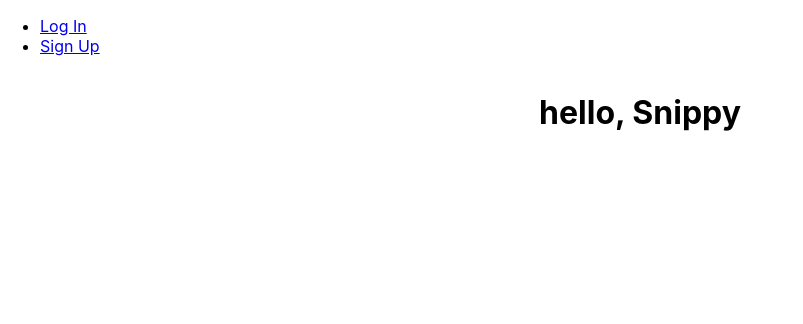
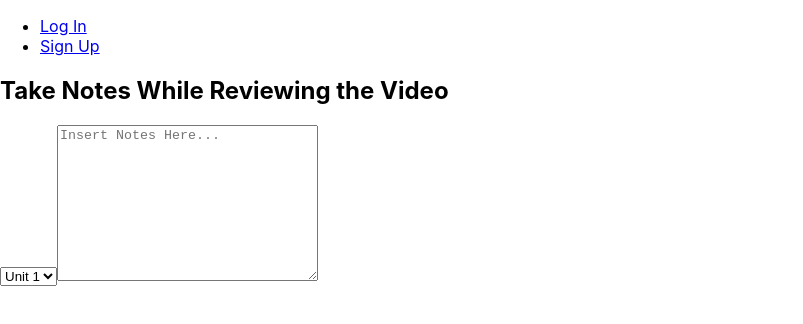
Before and after one commit to ilsyim/snippy-front-end, a React (Create React App) app: page / in a window 1280 px wide. Shown: the top 324 px of the page, without its empty margins (0-803 px from the left). Built offline with nearby package versions, Linux system fonts and the light colour scheme; no server answers.

Commit message:
stub up app components

```diff
--- a/src/App.jsx
+++ b/src/App.jsx
@@ -3,14 +3,17 @@ import { Routes, Route, useNavigate, Navigate } from 'react-router-dom'
 import NavBar from './components/NavBar/NavBar'
 import Signup from './pages/Signup/Signup'
 import Login from './pages/Login/Login'
-import Landing from './pages/Landing/Landing'
 import Profiles from './pages/Profiles/Profiles'
+import VideoList from './pages/VideoList/VideoList'
+import VideoShow from './pages/VideoShow/VideoShow'
 import ChangePassword from './pages/ChangePassword/ChangePassword'
 import * as authService from './services/authService'
 
 const App = () => {
   const [user, setUser] = useState(authService.getUser())
   const navigate = useNavigate()
+
+  const [notes, setNotes] = useState([])
 
   const handleLogout = () => {
     authService.logout()
@@ -26,7 +29,8 @@ const App = () => {
     <>
       <NavBar user={user} handleLogout={handleLogout} />
       <Routes>
-        <Route path="/" element={<Landing user={user} />} />
+        <Route path="/" element={<VideoList user={user} notes={notes} />} />
+        <Route path="/videoShow" element={<VideoShow />} />
         <Route
           path="/signup"
           element={<Signup handleSignupOrLogin={handleSignupOrLogin} />}
--- a/src/components/AddNote/AddNote.jsx
+++ b/src/components/AddNote/AddNote.jsx
@@ -1,6 +1,19 @@
+
+
 const AddNote = () => {
   return (
-    <></>
+    <>
+      <h2>Take Notes While Reviewing the Video</h2>
+      <form action="">
+        <select name="unit" >
+          <option value="1" selected>Unit 1</option>
+          <option value="2">Unit 2</option>
+          <option value="3">Unit 3</option>
+          <option value="4">Unit 4</option>
+        </select>
+        <textarea type="text" name="content" id="" cols="30" rows="10" placeholder="Insert Notes Here..."></textarea>
+      </form>
+    </>
   );
 }
 
--- a/src/components/NoteShow/NoteShow.jsx
+++ b/src/components/NoteShow/NoteShow.jsx
@@ -1,6 +1,21 @@
-const NoteShow = () => {
+import EditNote from '../../components/EditNote/EditNote'
+import AddNote from '../AddNote/AddNote';
+
+const NoteShow = (props) => {
   return (
-    <></>
+    <>
+      {props.note.length?
+      <>
+        <h2>Note Details</h2>
+        <button>Edit</button>
+        <button>Delete</button>
+        <p>{props.note.content}</p>
+      </>
+      :
+        <AddNote />
+      }
+
+    </>
   );
 }
 
--- a/src/components/VideoCard/VideoCard.jsx
+++ b/src/components/VideoCard/VideoCard.jsx
@@ -1,6 +1,13 @@
-const VideoCard = () => {
+import { Link } from 'react-router-dom';
+import YoutubeEmbed1 from '../YoutubeEmbed1/YoutubeEmbed1';
+import YouTubeEmbed1 from '../YoutubeEmbed1/YoutubeEmbed1'
+
+const VideoCard = ({notes}) => {
   return (
-    <></>
+    <>
+      {/* < YoutubeEmbed1 /> */}
+      <Link to={'/videoShow'} state={{notes}}/>
+    </>
   );
 }
 
--- a/src/pages/VideoList/VideoList.jsx
+++ b/src/pages/VideoList/VideoList.jsx
@@ -1,6 +1,12 @@
-const VideoList = () => {
+import VideoCard from '../../components/VideoCard/VideoCard'
+import AddNote from '../../components/AddNote/AddNote';
+
+const VideoList = (props) => {
   return (
-    <></>
+    <>
+      <AddNote />
+      <VideoCard notes={props.notes} />
+    </>
   );
 }
 
--- a/src/pages/VideoShow/VideoShow.jsx
+++ b/src/pages/VideoShow/VideoShow.jsx
@@ -1,12 +1,16 @@
 import YoutubeEmbed1 from "../../components/YoutubeEmbed1/YoutubeEmbed1";
 import NoteShow from "../../components/NoteShow/NoteShow";
+import AddNote from "../../components/AddNote/AddNote";
 
-const VideoShow = () => {
+const VideoShow = (props) => {
+
+
   return (
     <>
       <div>
+
         <div><YoutubeEmbed1 /></div>
-        <div><NoteShow /></div>
+        <div><NoteShow notes={props.notes}/></div>
       </div>
     </>
   );
```
Also changed, not shown: src/services/noteService.js (added, +10 -0 lines).
